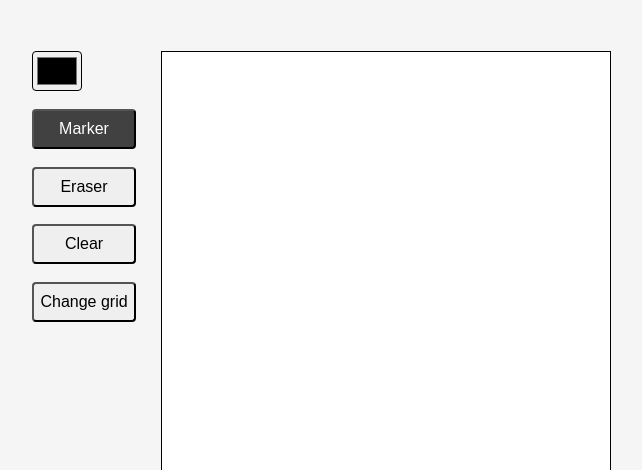
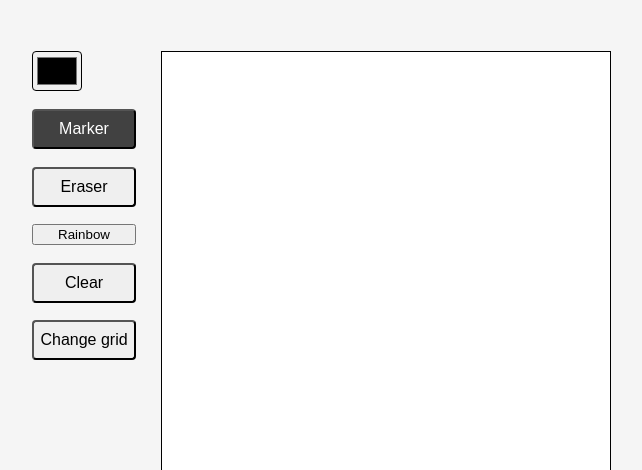
Before and after one commit to yeaung00/etch-a-sketch, a plain HTML site: page index.html in a window 1280 px wide. Shown: the part 118-588 px from the top of the page, without its empty margins (267-909 px from the left). Drawn offline with Linux system fonts and the light colour scheme.

Commit message:
Added rainbow marker button

```diff
--- a/index.html
+++ b/index.html
@@ -16,6 +16,7 @@
                 <input type="color" class = "colorPicker" value="#000000">
                 <button class = "marker"> Marker </button>
                 <button class = "eraser"> Eraser </button>
+                <button class = "rainbow"> Rainbow </button>
                 <button class = "clear"> Clear </button>
                 <button class = "gridDimensions">Change grid</button>
             </div>
```
